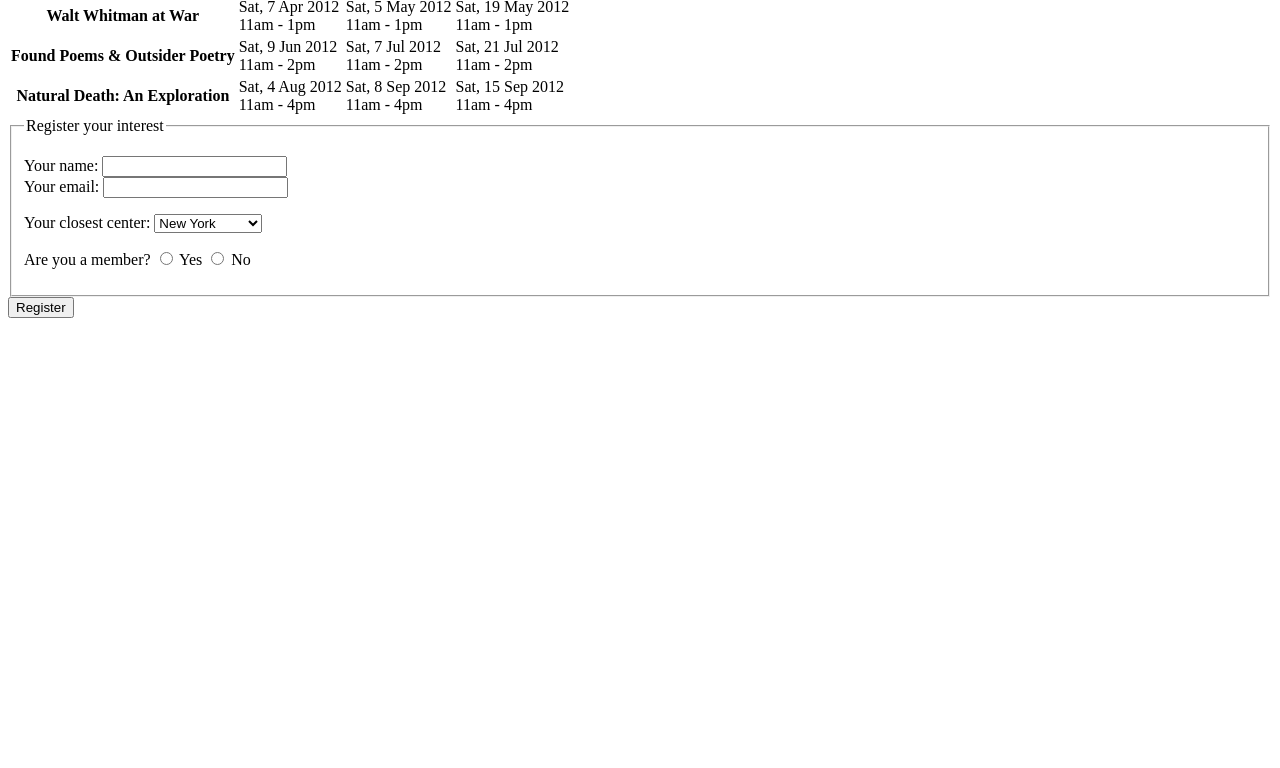
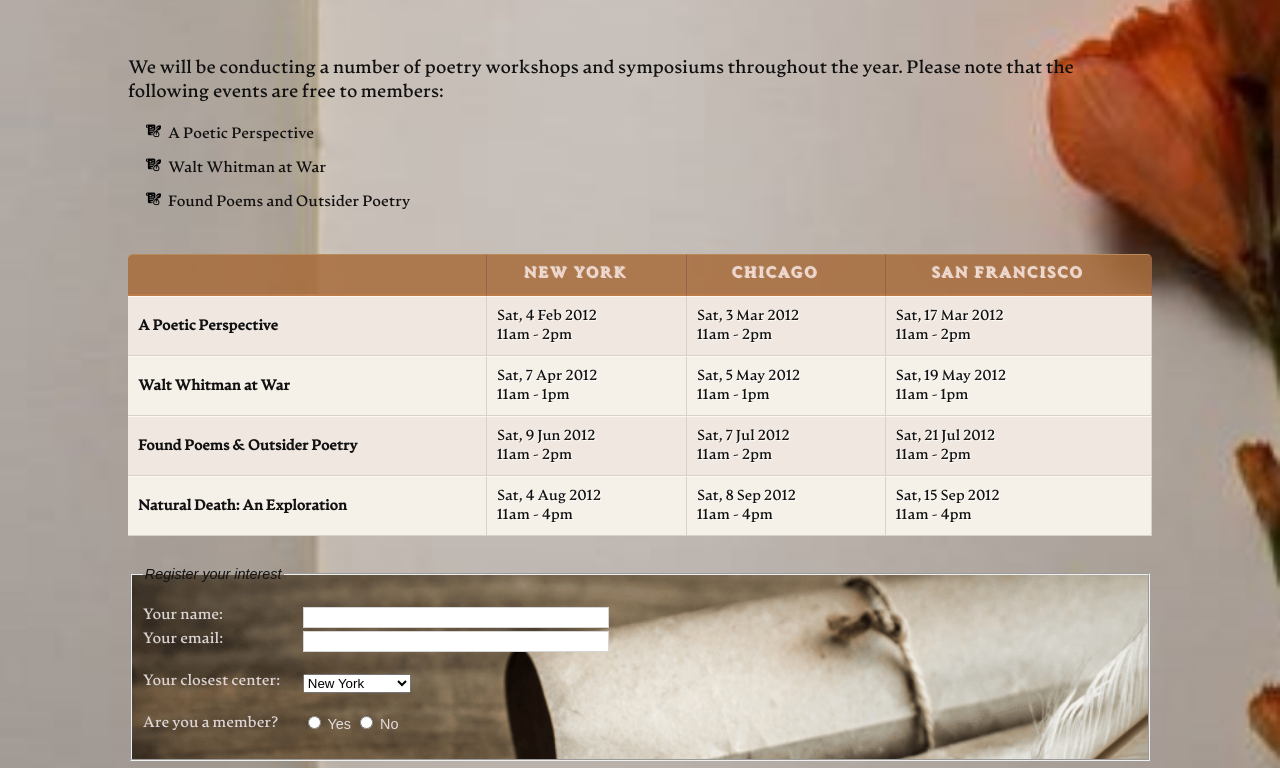
Before and after one commit to ShellaMaeLegaspi/PoetryWorkshop, a plain HTML site: page index.html in a window 1280 px wide. Shown: the part 251-1019 px from the top of the page. Before the commit the page ends 800 px from the top, so only its background shows below. Drawn offline with Linux system fonts and the light colour scheme.

Commit message:
index.html

```diff
--- a/index.html
+++ b/index.html
@@ -2,7 +2,7 @@
 <html>
 	<head>
 		<title>Lists, Tables and Forms</title>
-		<link rel="stylesheet" type="text/css" href="Style1.css" width="90%">
+		<link rel="stylesheet" type="text/css" href="index1.css" width="90%">
 	</head>
 	<body>
 		<h1>Poetry Workshops</h1>
```
